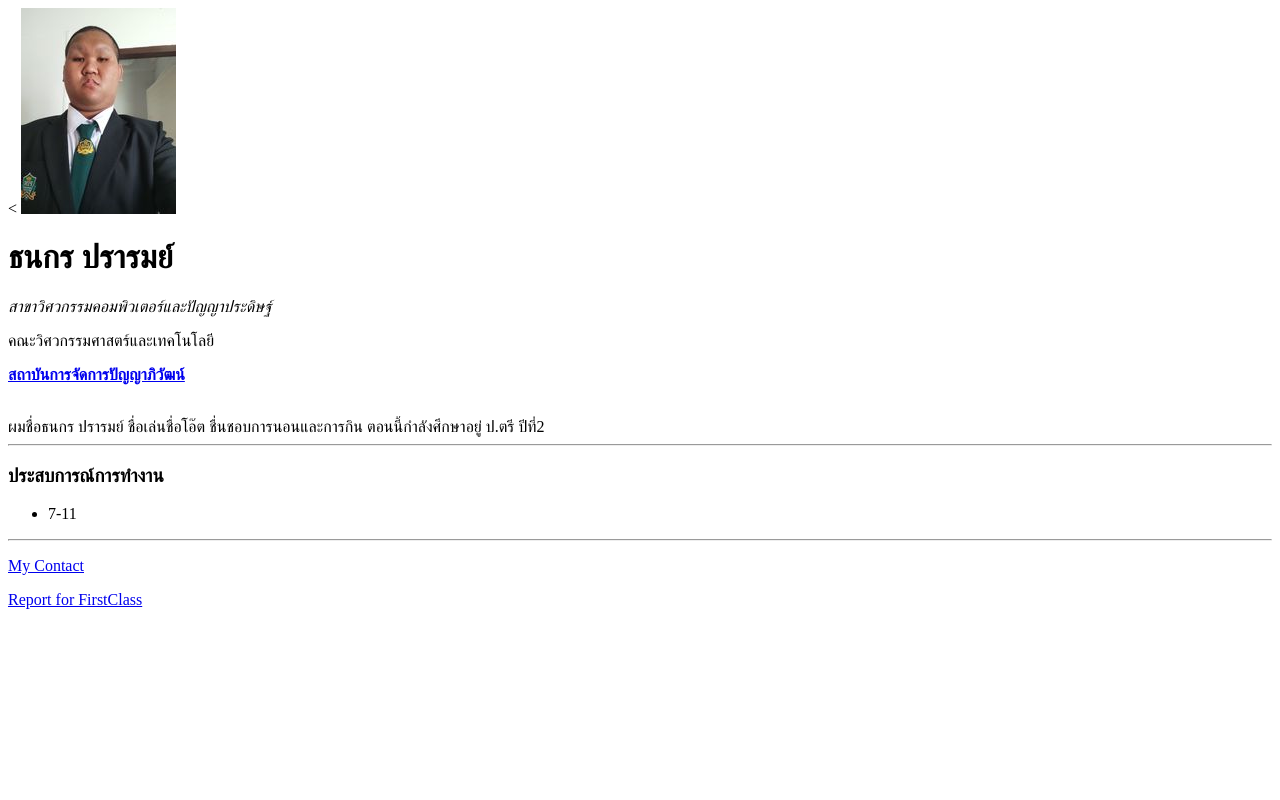
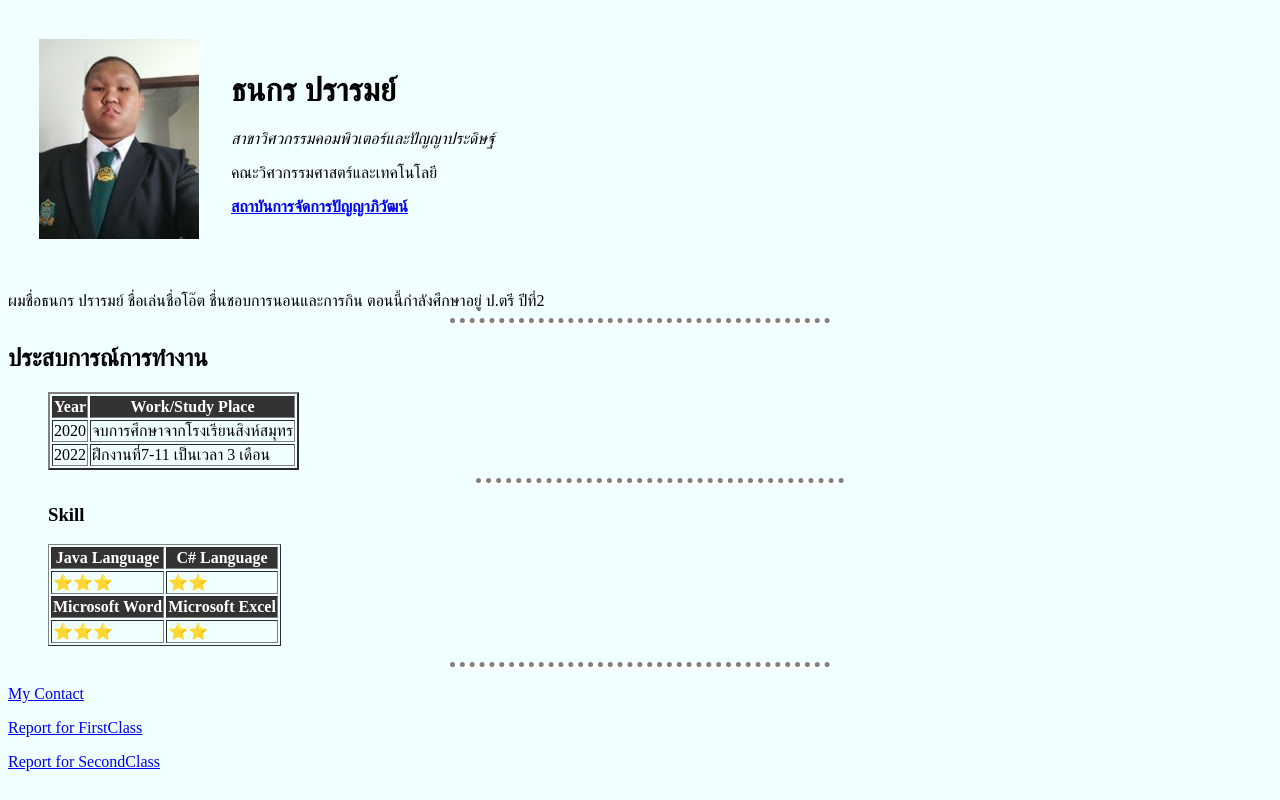
Before and after one commit to MrKhoaOat/Resume, a plain HTML site: page index.html in a window 1280 px wide. Drawn offline with Linux system fonts and the light colour scheme.

Commit message:
Resume V.2
1.index.html
2.contact.html
3.FirstReport.html
4.SecondReport.html

```diff
--- a/index.html
+++ b/index.html
@@ -1,31 +1,89 @@
 <!DOCTYPE html>
-  <<html>
+  <html>
  <head>
 <meta charset="utf-8">
 <title>
   This is Tanakorn Prarom ♂
-</title>
+  </title>
+  <style>
+  body {
+    background-color:#F0FFFF;
+  }
+  hr{
+    background-color: white;
+    border-style: dotted none none;
+    border-color: gray;
+    border-width: 5px;
+    height: 2px;
+    width: 30%;
+  }
+  img{
+     height: 200px;
+     width: 160px;
+  }
+  </style>
+  <link rel="stylesheet" href="tablestyle.css">
  </head>
 <body>
-
-
-
-
-  <img src="oat.jpg" alt="ใส่สูทสถาบันครั้งแรก">
-  <h1>ธนกร ปรารมย์</h1>
+<table cellspacing="30">
+<tr>
+  <td><img src="oat.jpg" alt="ใส่สูทสถาบันครั้งแรก"></td>
+  <td><h1>ธนกร ปรารมย์</h1>
   <p><em>สาขาวิศวกรรมคอมพิวเตอร์และปัญญาประดิษฐ์</em></p>
   <p>คณะวิศวกรรมศาสตร์และเทคโนโลยี</p>
-  <p><strong><a href="https://www.pim.ac.th/faculty/bachelor?gclid=Cj0KCQjw7KqZBhCBARIsAI-fTKJs4c-pQfXoR1cbxzLg7dUo6_GSk6ApdWwFlqlD874dGushs-1Sa_AaAuT-EALw_wcB">สถาบันการจัดการปัญญาภิวัฒน์</a></strong></p>
+  <p><strong><a href="https://www.pim.ac.th/faculty/bachelor?gclid=Cj0KCQjw7KqZBhCBARIsAI-fTKJs4c-pQfXoR1cbxzLg7dUo6_GSk6ApdWwFlqlD874dGushs-1Sa_AaAuT-EALw_wcB">สถาบันการจัดการปัญญาภิวัฒน์</a></strong></p></td>
+</tr>
+</table>
 <br>
 ผมชื่อธนกร ปรารมย์ ชื่อเล่นชื่อโอ๊ต ชื่นชอบการนอนและการกิน ตอนนี้กำลังศึกษาอยู่ ป.ตรี ปีที่2
 <hr>
-<h3>ประสบการณ์การทำงาน</h3>
+<h2>ประสบการณ์การทำงาน</h2>
 <ul>
-  <li>7-11</li>
+  <table border="2pixel">
+  <thead>
+<tr>
+  <th>  Year  </th>
+  <th>  Work/Study Place  </th>
+</tr>
+  </thead>
+    <tr>
+        <td>2020</td>
+        <td>จบการศึกษาจากโรงเรียนสิงห์สมุทร</td>
+    </tr>
+    <tr>
+        <td>2022</td>
+        <td>ฝึกงานที่7-11 เป็นเวลา 3 เดือน</td>
+    </tr>
+  </table>
+  <hr>
+<h3>  Skill   </h3>
+  <table border="1pixel">
+    <thead>
+      <tr>
+        <th>Java Language</th>
+        <th>C# Language</th>
+      </tr>
+    </thead>
+    <tr>
+      <td>⭐⭐⭐</td>
+      <td>⭐⭐</td>
+    </tr>
+    <thead>
+      <tr>
+        <th>Microsoft Word</th>
+        <th>Microsoft Excel</th>
+      </tr>
+    </thead>
+    <tr>
+      <td>⭐⭐⭐</td>
+      <td>⭐⭐</td>
+    </tr>
+  </table>
 </ul>
 <hr>
 <p><a href="contact.html">My Contact</a></p>
-<p><a href="Report.html">Report for FirstClass </a></p>
+<p><a href="FirstReport.html">Report for FirstClass </a></p>
+<p><a href="SecondReport.html">Report for SecondClass </a></p>
 </body>
 
 
--- /dev/null
+++ b/tablestyle.css
@@ -0,0 +1,5 @@
+thead,
+tfoot {
+background-color: #333;
+color: #fff;
+}
```
Also changed, not shown: FirstReport.html (added, +60 -0 lines), SecondReport.html (added, +60 -0 lines), contact.html (+16 -2 lines).
